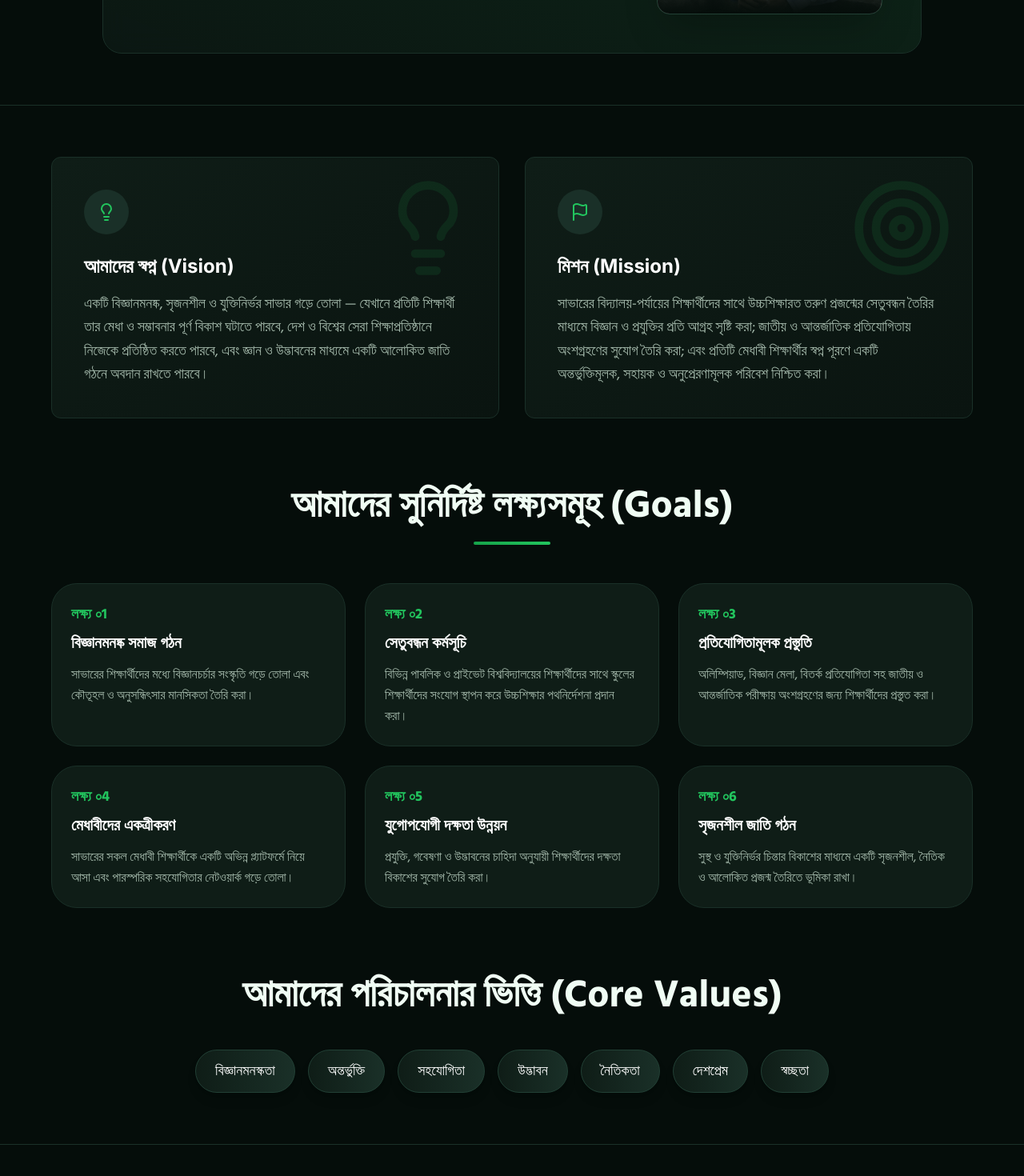
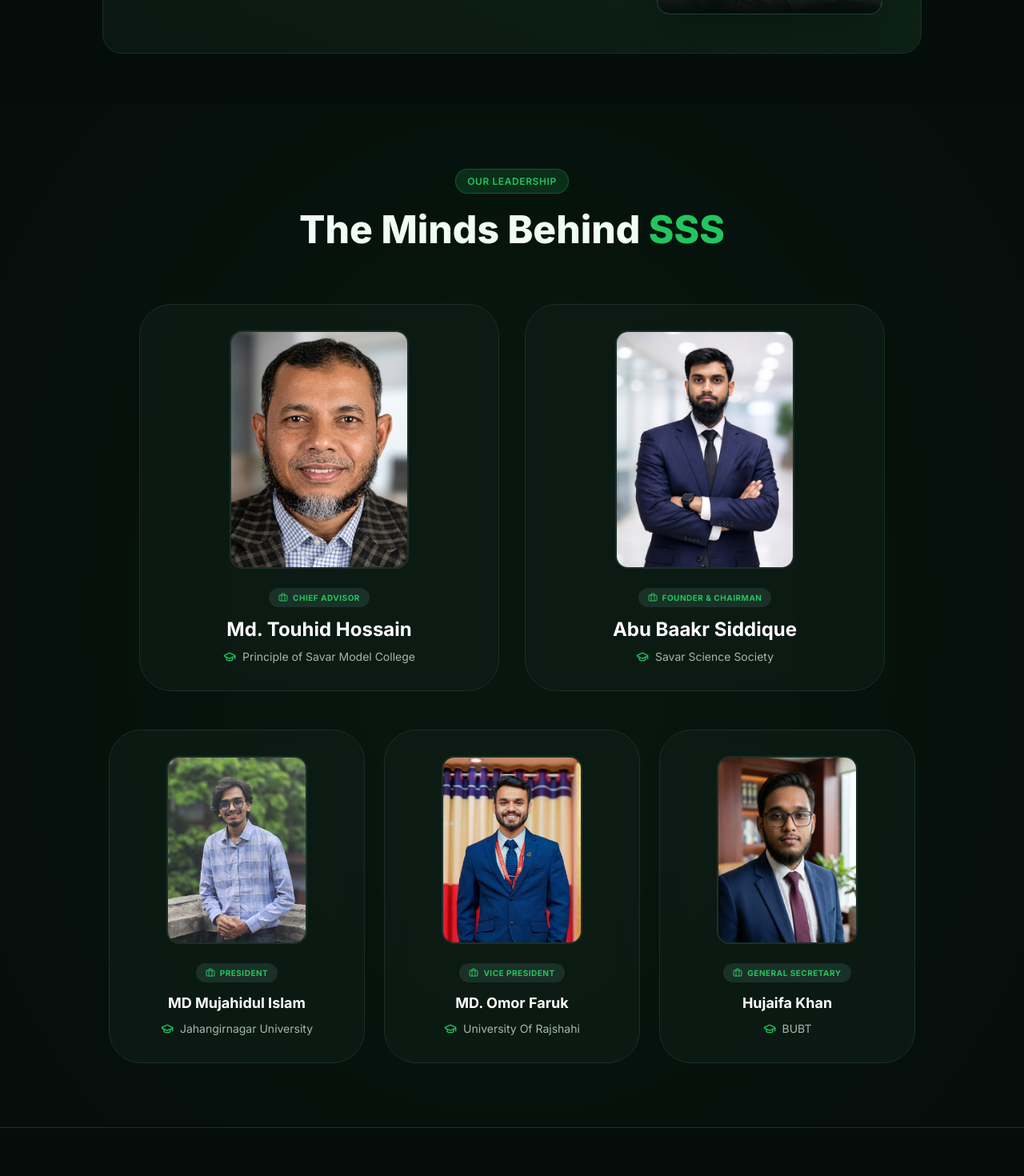
Before and after one commit to omarfaruk16/savar-science-society, a Next.js app: page / in a window 1280 px wide. Shown: the part 3440-4910 px from the top of the page at 80% size. Built offline with nearby package versions, Linux system fonts and the light colour scheme; no server answers; the database is empty.

Commit message:
feat(leadership): reorganize leadership grid and add Founder & Chairman role

```diff
--- a/app/(main)/about/page.tsx
+++ b/app/(main)/about/page.tsx
@@ -1,4 +1,6 @@
 import { Users, Award, Target, BookOpen } from "lucide-react";
+import LeadershipSection from "@/components/home/LeadershipSection";
+import Link from "next/link";
 
 export default function AboutPage() {
   return (
@@ -39,19 +41,14 @@
           </div>
         </div>
 
-        <div>
-          <h2 className="text-3xl font-bold text-center text-white mb-10">Our Leadership Team</h2>
-          <div className="grid grid-cols-1 sm:grid-cols-2 lg:grid-cols-3 gap-6">
-            {[1, 2, 3, 4, 5, 6].map((i) => (
-              <div key={i} className="card p-6 text-center group">
-                <div className="w-24 h-24 mx-auto rounded-full overflow-hidden border-2 border-[#1a3028] group-hover:border-[#22c55e] transition-colors mb-4 bg-[#1a3028]">
-                  <img src={`https://i.pravatar.cc/150?img=${i + 20}`} alt="Team member" className="w-full h-full object-cover" />
-                </div>
-                <h3 className="text-white font-bold text-lg">Executive Member {i}</h3>
-                <p className="text-sm text-[#22c55e]">Operations</p>
-              </div>
-            ))}
-          </div>
+        {/* Leadership Section */}
+        <LeadershipSection />
+
+        <div className="text-center mt-12 mb-20">
+          <p className="text-[#a3b8aa] mb-6">Want to see our full advisory board and executive team?</p>
+          <Link href="/committee" className="btn-secondary">
+            View Full Committee
+          </Link>
         </div>
       </div>
     </div>
--- a/app/(main)/page.tsx
+++ b/app/(main)/page.tsx
@@ -4,6 +4,7 @@
 import AboutOrg from "@/components/home/AboutOrg";
 import FounderMessage from "@/components/home/FounderMessage";
 import PresidentMessage from "@/components/home/PresidentMessage";
+import LeadershipSection from "@/components/home/LeadershipSection";
 import GallerySection from "@/components/home/GallerySection";
 import ReviewSection from "@/components/home/ReviewSection";
 import MissionVision from "@/components/home/MissionVision";
@@ -27,6 +28,7 @@
       <AboutOrg />
       <FounderMessage />
       <PresidentMessage />
+      <LeadershipSection />
       <MissionVision />
       <GallerySection />
       <ReviewSection />
--- a/components/home/FounderMessage.tsx
+++ b/components/home/FounderMessage.tsx
@@ -29,7 +29,7 @@
                 <div className="absolute inset-0 bg-gradient-to-t from-[#050d0a] via-transparent to-transparent"></div>
                 <div className="absolute bottom-4 left-4 right-4 text-center">
                   <div className="font-bold text-white text-lg">Abu Baakr Siddique</div>
-                  <div className="text-xs text-[#22c55e] font-semibold uppercase tracking-wider">Founder</div>
+                  <div className="text-xs text-[#22c55e] font-semibold uppercase tracking-wider">Founder & Chairman</div>
                 </div>
               </div>
             </motion.div>
--- /dev/null
+++ b/components/home/LeadershipSection.tsx
@@ -0,0 +1,111 @@
+"use client";
+
+import { motion } from "framer-motion";
+import { User, GraduationCap, Briefcase } from "lucide-react";
+
+const mainLeaders = [
+  {
+    name: "Md. Touhid Hossain",
+    role: "Chief Advisor",
+    university: "Principle of Savar Model College",
+    image: "/Md. Touhid Hossain.jpeg",
+    row: 1
+  },
+  {
+    name: "Abu Baakr Siddique",
+    role: "Founder & Chairman",
+    university: "Savar Science Society",
+    image: "/Abu Bakkr Siddique.jpeg",
+    row: 1
+  },
+  {
+    name: "MD Mujahidul Islam",
+    role: "President",
+    university: "Jahangirnagar University",
+    image: "/mujahid.jpeg",
+    row: 2
+  },
+  {
+    name: "MD. Omor Faruk",
+    role: "Vice President",
+    university: "University Of Rajshahi",
+    image: "/MD Omar Faruk.jpeg",
+    row: 2
+  },
+  {
+    name: "Hujaifa Khan",
+    role: "General Secretary",
+    university: "BUBT",
+    image: "/Hujaifa Khan.jpeg",
+    row: 2
+  },
+];
+
+export default function LeadershipSection() {
+  const row1 = mainLeaders.filter(l => l.row === 1);
+  const row2 = mainLeaders.filter(l => l.row === 2);
+
+  return (
+    <section className="py-20 bg-[#050d0a] relative overflow-hidden">
+      <div className="container mx-auto px-4 relative z-10">
+        <div className="text-center mb-16">
+          <div className="badge mb-4">Our Leadership</div>
+          <h2 className="section-title">The Minds Behind <span className="text-[#22c55e]">SSS</span></h2>
+        </div>
+
+        {/* Row 1: Advisor & Founder */}
+        <div className="flex flex-wrap justify-center gap-8 mb-12">
+          {row1.map((member, idx) => (
+            <LeaderCard key={member.name} member={member} index={idx} isLarge={true} />
+          ))}
+        </div>
+
+        {/* Row 2: President, VP, GS */}
+        <div className="flex flex-wrap justify-center gap-6">
+          {row2.map((member, idx) => (
+            <LeaderCard key={member.name} member={member} index={idx + 2} />
+          ))}
+        </div>
+      </div>
+
+      {/* Background decoration */}
+      <div className="absolute top-1/2 left-1/2 -translate-x-1/2 -translate-y-1/2 w-full h-full max-w-4xl bg-[#22c55e] rounded-full mix-blend-screen filter blur-[180px] opacity-5 z-0 pointer-events-none"></div>
+    </section>
+  );
+}
+
+function LeaderCard({ member, index, isLarge = false }: { member: any; index: number; isLarge?: boolean }) {
+  return (
+    <motion.div
+      initial={{ opacity: 0, y: 20 }}
+      whileInView={{ opacity: 1, y: 0 }}
+      viewport={{ once: true }}
+      transition={{ delay: index * 0.1 }}
+      className={`group ${isLarge ? "w-full md:w-[450px]" : "w-full sm:w-[320px]"}`}
+    >
+      <div className="glass p-6 md:p-8 rounded-[2.5rem] border border-[#1a3028] group-hover:border-[#22c55e]/50 transition-all duration-500 hover:shadow-[0_20px_50px_rgba(34,197,94,0.1)]">
+        <div className={`relative mx-auto rounded-2xl overflow-hidden border-2 border-[#1a3028] group-hover:border-[#22c55e] transition-colors duration-500 mb-6 ${isLarge ? "w-48 md:w-56 aspect-[3/4]" : "w-36 md:w-44 aspect-[3/4]"}`}>
+          {member.image ? (
+            <img src={member.image} alt={member.name} className="w-full h-full object-cover transform group-hover:scale-110 transition-transform duration-700" />
+          ) : (
+            <div className="w-full h-full bg-[#1a3028] flex items-center justify-center">
+              <User className="w-12 h-12 text-[#22c55e]/20" />
+            </div>
+          )}
+        </div>
+
+        <div className="text-center">
+          <div className="inline-flex items-center gap-1.5 px-3 py-1 rounded-full bg-[#1a3028] text-[#22c55e] text-[10px] uppercase font-bold tracking-wider mb-3">
+             <Briefcase className="w-3 h-3" />
+             {member.role}
+          </div>
+          <h3 className={`font-bold text-white group-hover:text-[#22c55e] transition-colors ${isLarge ? "text-2xl" : "text-lg"}`}>{member.name}</h3>
+          <div className="flex items-center justify-center gap-2 text-[#a3b8aa] mt-2">
+            <GraduationCap className="w-4 h-4 text-[#22c55e]" />
+            <p className="text-sm">{member.university}</p>
+          </div>
+        </div>
+      </div>
+    </motion.div>
+  );
+}
```
